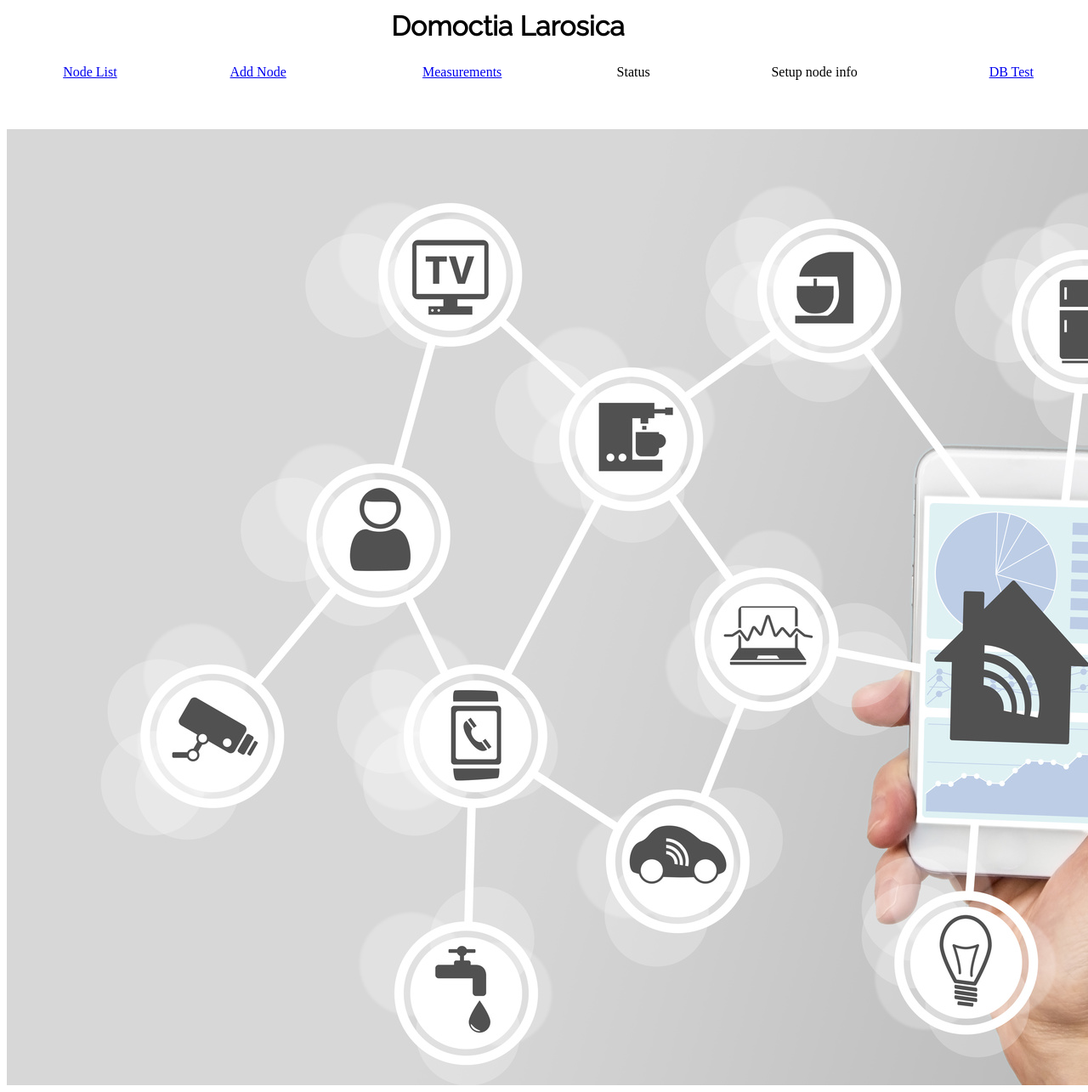
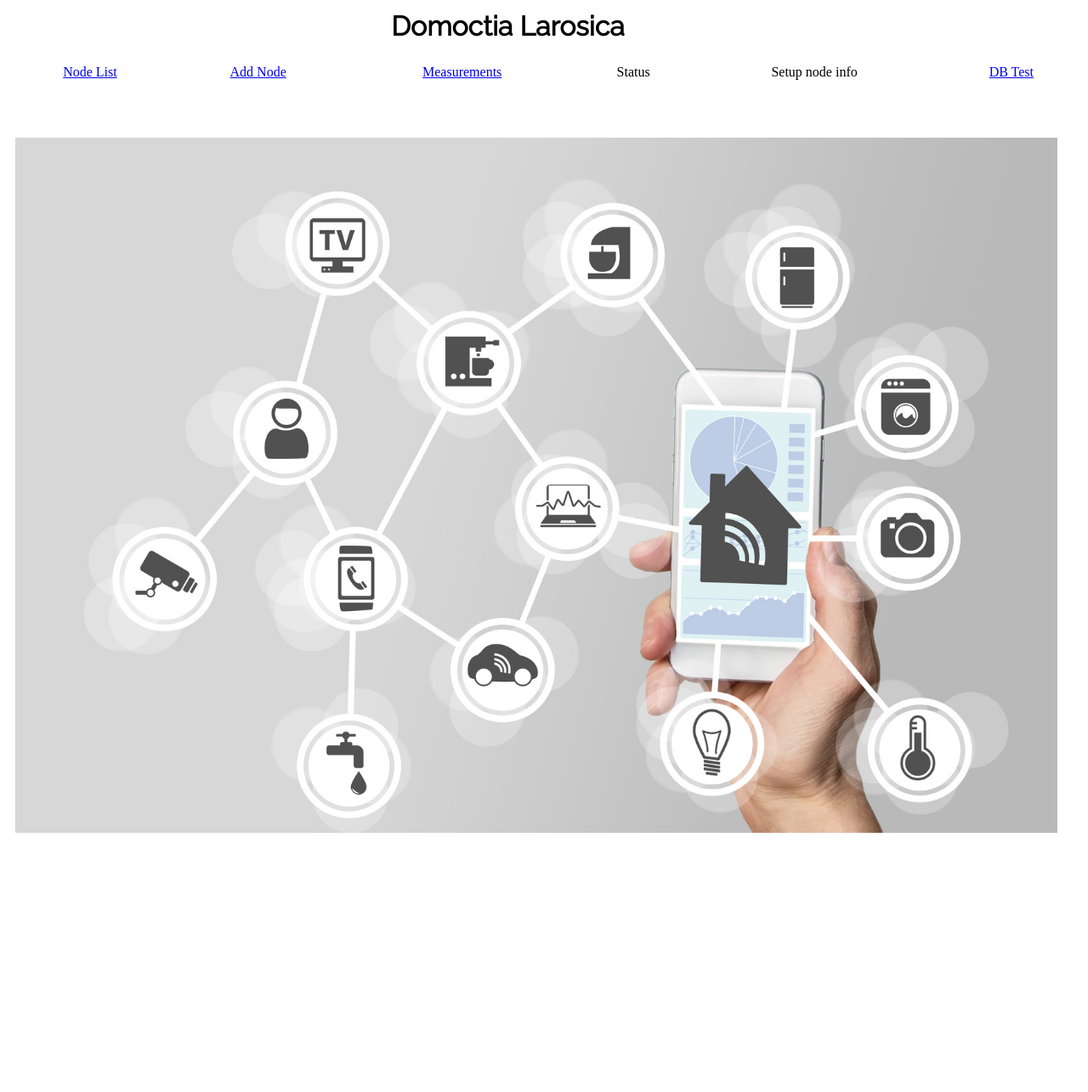
Before and after one commit to pd5wl/DomotiEnv, a PHP site: page / in a window 1280 px wide; the page is wider, and only the part inside the window is pictured. Shown: that part at 85% size. After the commit the page ends 980 px from the top of that part, so only its background shows below. Run offline with PHP 8.4, Linux system fonts and the light colour scheme; a stand-in replaces the project's code that opens the database connection.

Commit message:
Style updates

```diff
--- a/_notes/dwsync.xml
+++ b/_notes/dwsync.xml
@@ -1,6 +1,6 @@
 <?xml version="1.0" encoding="utf-8" ?>
 <dwsync>
-<file name="style.css" server="192.168.178.231//var/www/default/public/" local="131674312472847266" remote="131674315170000000" Dst="2" />
+<file name="style.css" server="192.168.178.231//var/www/default/public/" local="131674337194381588" remote="131674337240000000" Dst="2" />
 <file name="head.html" server="192.168.178.231//var/www/default/public/" local="131674312472847266" remote="131674315170000000" Dst="2" />
 <file name="header.html" server="192.168.178.231//var/www/default/public/" local="131674312472847266" remote="131674315220000000" Dst="2" />
 <file name="footer.html" server="192.168.178.231//var/www/default/public/" local="131674312472847266" remote="131674315220000000" Dst="2" />
@@ -8,8 +8,8 @@
 <file name="nodelist.php" server="192.168.178.231//var/www/default/public/" local="131674040880000000" remote="131674050900000000" Dst="2" />
 <file name="addnode.php" server="192.168.178.231//var/www/default/public/" local="131674041930000000" remote="131674055440000000" Dst="2" />
 <file name="dbconn.php" server="192.168.178.231//var/www/default/public/" local="131674312472847266" remote="131674315220000000" Dst="2" />
-<file name="index.php" server="192.168.178.231//var/www/default/public/" local="131674053840000000" remote="131674063860000000" Dst="2" />
+<file name="index.php" server="192.168.178.231//var/www/default/public/" local="131674334873622692" remote="131674335260000000" Dst="2" />
 <file name="nodes.php" server="192.168.178.231//var/www/default/public/" local="131674045350000000" remote="131674055540000000" Dst="2" />
-<file name="domotica.jpg" server="192.168.178.231//var/www/default/public/" local="131674051080000000" remote="131674063900000000" Dst="2" />
+<file name="domotica.jpg" server="192.168.178.231//var/www/default/public/" local="131674312472847266" remote="131674335260000000" Dst="2" />
 <file name="measurement.php" server="192.168.178.231//var/www/default/public/" local="131674315487444735" remote="131674315510000000" Dst="2" />
 </dwsync>
--- a/index.php
+++ b/index.php
@@ -5,9 +5,11 @@ include ('./header.html');
 
 ?>
 
-<center>
-<img src="domotica.jpg" />
-</center>
+<div class='container'>
+    <a href='#'>
+<img class='resize_fit_center' src="domotica.jpg" />
+</a>
+</div></center>
 
 <?php
 
--- a/style.css
+++ b/style.css
@@ -60,3 +60,13 @@ float:right;
 h1 {
 margin-left: -85px;
 }
+.container {
+    margin: 10px;
+    width: 97%;
+    text-align: center;
+}
+.resize_fit_center {
+    max-width:100%;
+    max-height:100%;
+    vertical-align: middle;
+}
```
